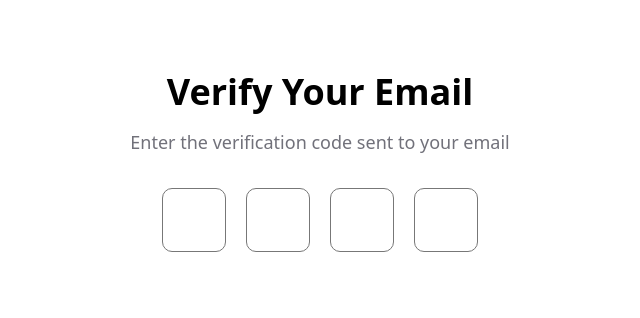
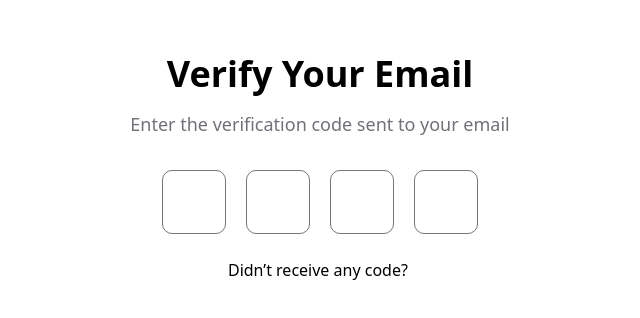
Before and after one commit to himsgyawali54/Food-Zone, a React (Vite) app: page /emailverification in a window 1280 px wide. Shown: the part 232-550 px from the top of the page, without its empty margins (320-960 px from the left). Built offline with nearby package versions, Linux system fonts and the light colour scheme; no server answers.

Commit message:
resend code added

```diff
--- a/src/Register/EmailVerification/index.tsx
+++ b/src/Register/EmailVerification/index.tsx
@@ -1,3 +1,4 @@
+import ResendCode from "../../component/Resend";
 import OtpForm from "../../component/forms/OtpForm";
 import EmailVerifyHeader from "../../molecules/EmailVerifyHeader";
 
@@ -6,6 +7,7 @@ const EmailVerification = () => {
     <div className="flex flex-col justify-center  items-center h-screen">
       <EmailVerifyHeader />
       <OtpForm />
+      <ResendCode />
     </div>
   );
 };
--- /dev/null
+++ b/src/component/Resend/index.tsx
@@ -0,0 +1,13 @@
+import React from "react";
+
+const ResendCode = () => {
+  return (
+    <div className="mt-3 text-center">
+      <h3 className="inline text-base text-black">
+        Didn’t receive any code?&nbsp;
+      </h3>
+    </div>
+  );
+};
+
+export default ResendCode;
```
